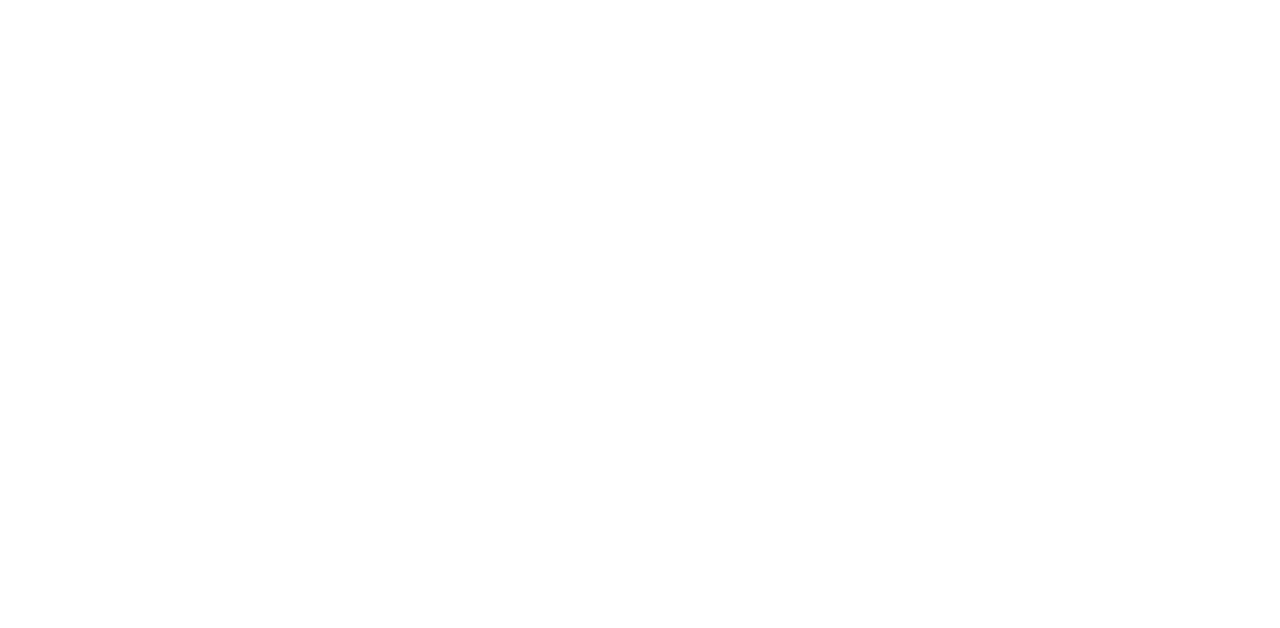
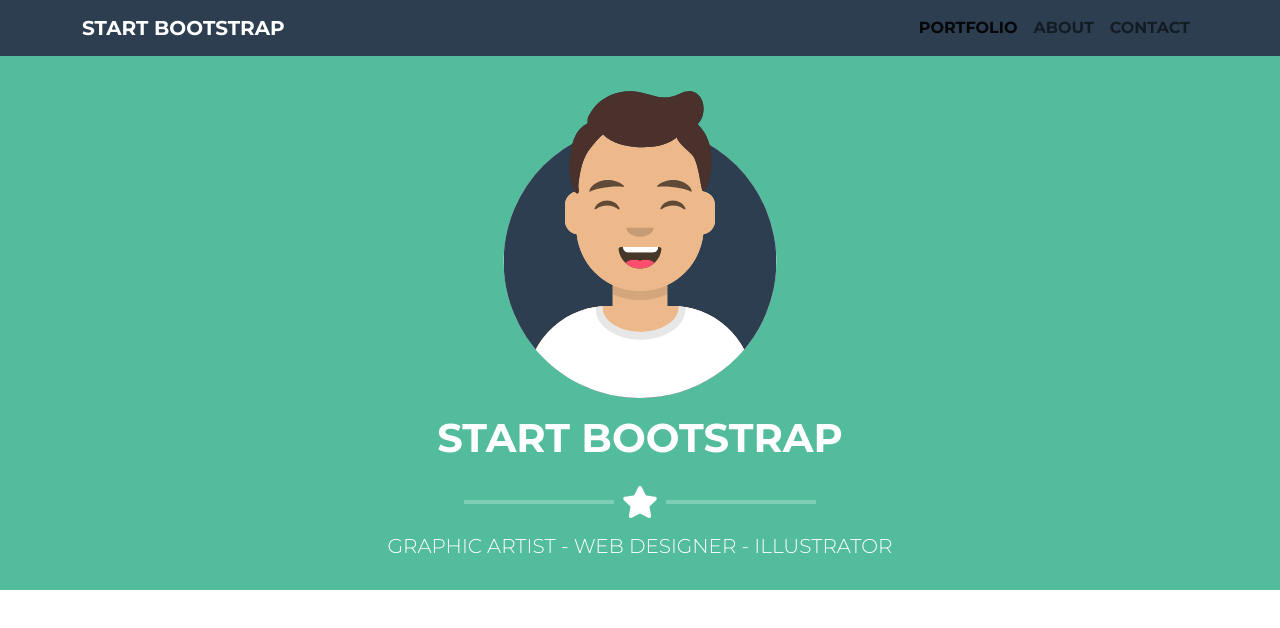
Before and after one commit to RobertoVillani98/html-css-bootstrap-freelancer, a plain HTML site: page index.html in a window 1280 px wide. Drawn offline with nearby package versions, Linux system fonts and the light colour scheme.

Commit message:
navbar e jumbotron

```diff
--- a/css/style.css
+++ b/css/style.css
@@ -1,3 +1,24 @@
 body {
  font-family: "Montserrat", sans-serif;
 }
+
+.ms_blue {
+ background-color: rgb(44, 62, 80);
+}
+
+.mc_bggreen {
+ background-color: rgb(83, 188, 156);
+ color: white;
+}
+
+.avatar {
+ max-width: 300px;
+}
+
+hr {
+ width: 15%;
+ border: 2px solid;
+ margin: 0 10px;
+ max-width: 150px;
+ background-color: white;
+}
--- a/index.html
+++ b/index.html
@@ -19,6 +19,48 @@
 </head>
 
 <body>
+    <header>
+        <nav class="navbar navbar-expand-md navbar-light ms_blue">
+            <div class="container-md">
+                <a class="navbar-brand text-uppercase fs5 fw-bold text-white" href="#">Start Bootstrap</a>
+                <button class="navbar-toggler" type="button" data-bs-toggle="collapse"
+                    data-bs-target="#navbarNavDropdown" aria-controls="navbarNavDropdown" aria-expanded="false"
+                    aria-label="Toggle navigation">
+                    <span class="navbar-toggler-icon"></span>
+                </button>
+                <div class="collapse navbar-collapse justify-content-end text-white" id="navbarNavDropdown">
+                    <ul class="navbar-nav text-uppercase fw-bold">
+                        <li class="nav-item">
+                            <a class="nav-link active" aria-current="page" href="#">Portfolio</a>
+                        </li>
+                        <li class="nav-item">
+                            <a class="nav-link" href="#">About</a>
+                        </li>
+                        <li class="nav-item">
+                            <a class="nav-link" href="#">Contact</a>
+                        </li>
+
+                    </ul>
+                </div>
+            </div>
+        </nav>
+    </header>
+
+    <main>
+        <div class="container-fluid mc_bggreen">
+            <div class="container-md py-4 text-center">
+                <img src="img/avatar.svg" alt="avatar" class="pb-3 w-50 avatar">
+                <h1 class="text-uppercase fw-bold">Start Bootstrap</h1>
+                <div class="stella d-flex justify-content-center w-100">
+                    <hr class="me-2 d-inline-block align-self-center"><i class="fas fa-star py-3 fs-2"></i>
+                    <hr class="ms-2 d-inline-block align-self-center ">
+                </div>
+                <h5 class="text-uppercase">graphic artist - web designer - illustrator</h5>
+
+            </div>
+        </div>
+
+    </main>
 
 
 
```
